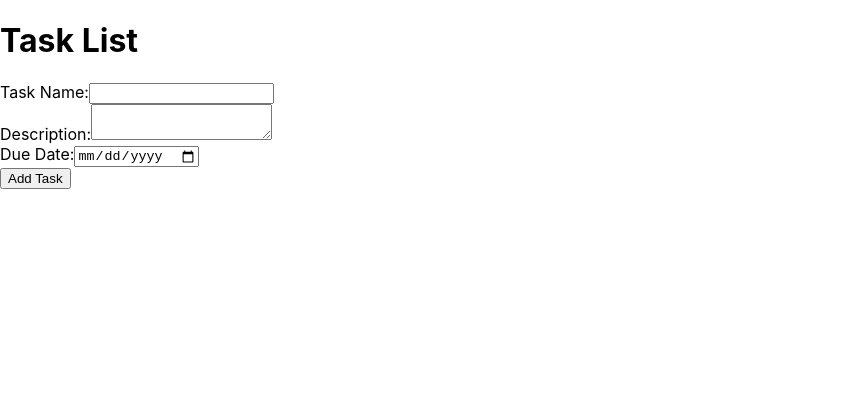
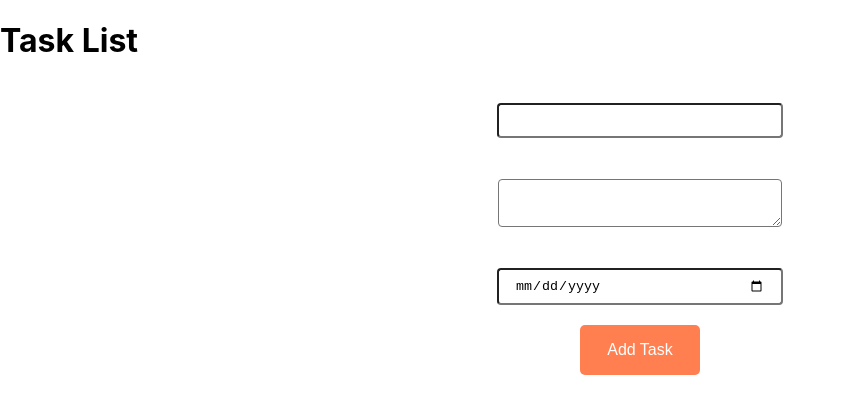
Before and after one commit to BSuryakumari/epifro, a React (Create React App) app: page / in a window 1280 px wide. Shown: the top 414 px of the page, without its empty margins (0-846 px from the left). Built offline with nearby package versions, Linux system fonts and the light colour scheme.

Commit message:
Update index.css

```diff
--- a/src/components/TaskForm/index.css
+++ b/src/components/TaskForm/index.css
@@ -1,30 +1,40 @@
-.task-form {
-  margin-bottom: 20px;
+.form-container{
+    display: flex;
+    flex-direction: column;
+    justify-content: center;
+    align-items: center;
 }
-
-.task-input,
-.assigned-to-input {
-  margin-bottom: 10px;
-  padding: 8px;
-  border: 1px solid #ccc;
-  border-radius: 4px;
+.input-container{
+    display: flex;
+    flex-direction: column;
+    margin-bottom: 20px;
 }
-
-.add-task-btn {
-  padding: 8px 12px;
-  background-color: #007bff;
-  color: #fff;
-  border: none;
-  border-radius: 4px;
-  cursor: pointer;
+.label{
+    font-weight: 500;
+    font-family: Roboto;
+    font-size: 18px;
+    color:#ffffff;
 }
-
-.add-task-btn:hover {
-  background-color: #0056b3;
+.input-box{
+    padding-left:16px;
+    padding-right: 16px;
+    padding-top: 8px;
+    padding-bottom: 8px;
+    border-radius: 4px;
+    width:250px;
 }
-
-.error-message {
-  color: red;
-  font-size: 14px;
-  margin-top: 5px;
+.add-btn{
+    height:50px;
+    width:120px;
+    padding-left: 16px;
+    padding-right: 16px;
+    padding-top: 8px;
+    padding-bottom: 8px;
+    border:none;
+    cursor: pointer;
+    border-radius: 5px;
+    font-weight: 400;
+    font-size: 16px;
+    background-color: coral;
+    color:#ffffff;
 }
```
